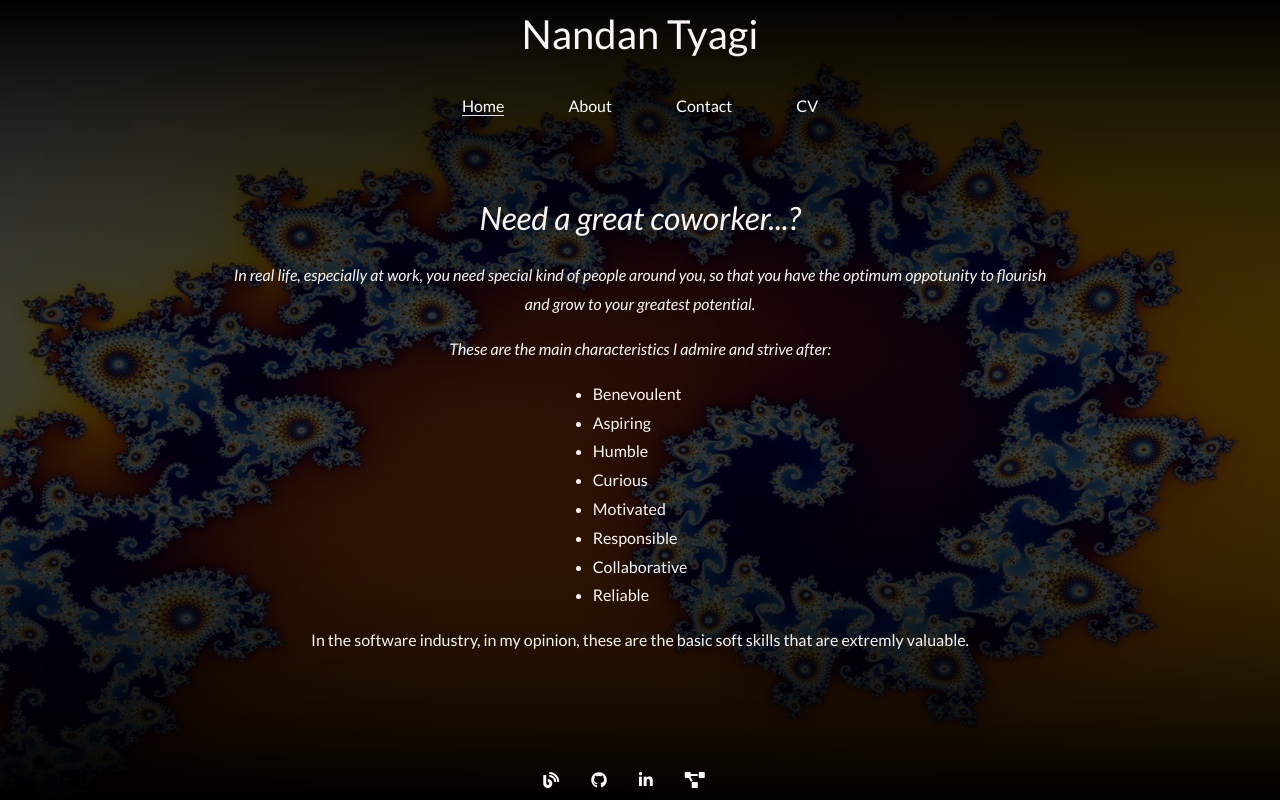
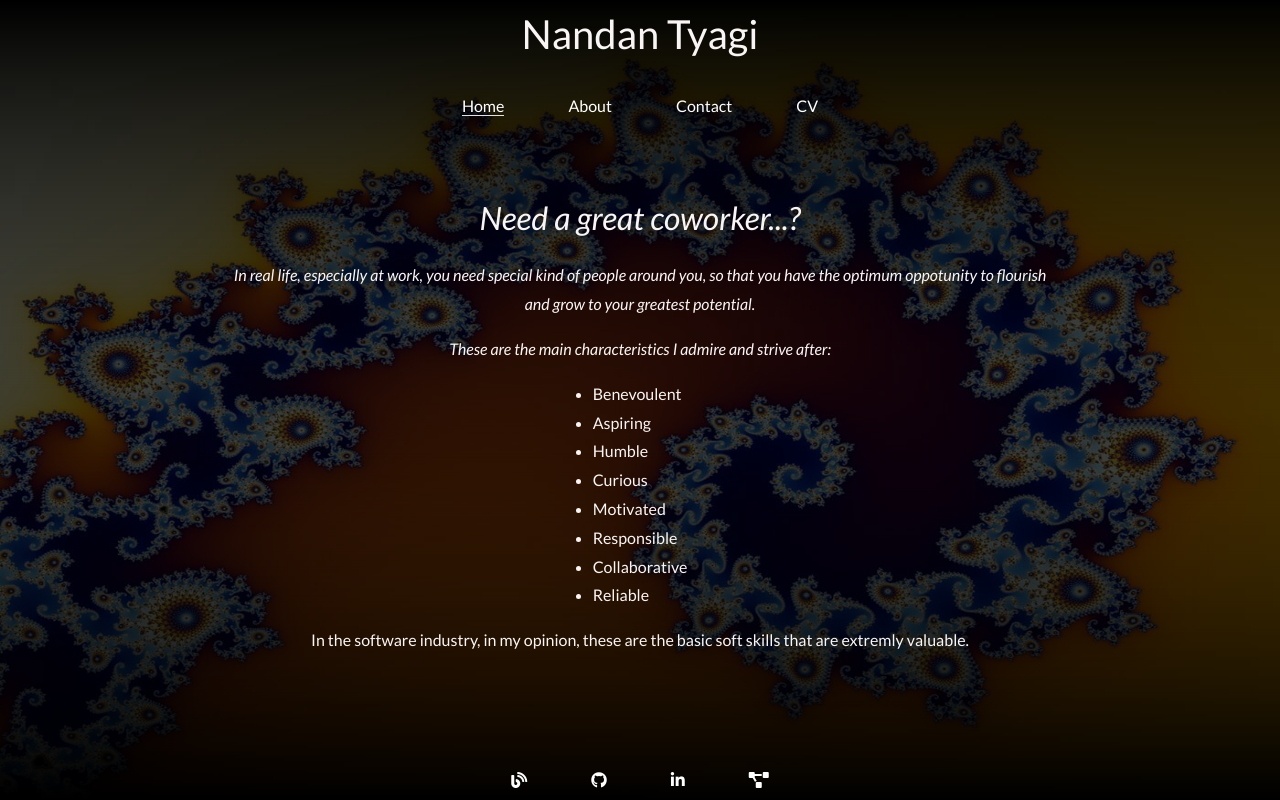
Before and after one commit to NandanTyagi/NandanTyagi.github.io, a plain HTML site: page index.html in a window 1280 px wide. Drawn offline with nearby package versions, Linux system fonts and the light colour scheme.

Commit message:
Fixed footer

```diff
--- a/style.css
+++ b/style.css
@@ -109,7 +109,7 @@ img {
 }
 .footer ul li {
     list-style-type: none;
-    margin: 0 2em 0 0;
+    margin: 0 2em 0 2em;
 }
 a i {
     color: white;
```
